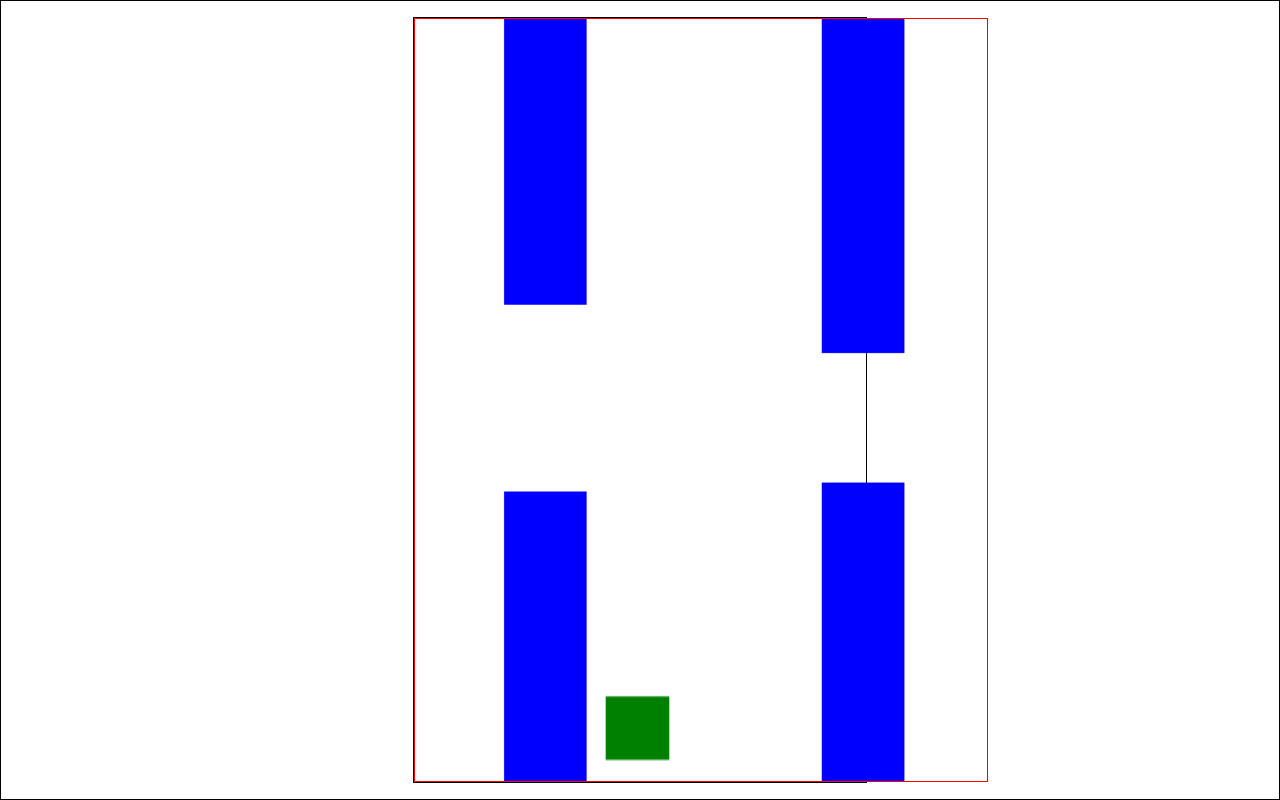
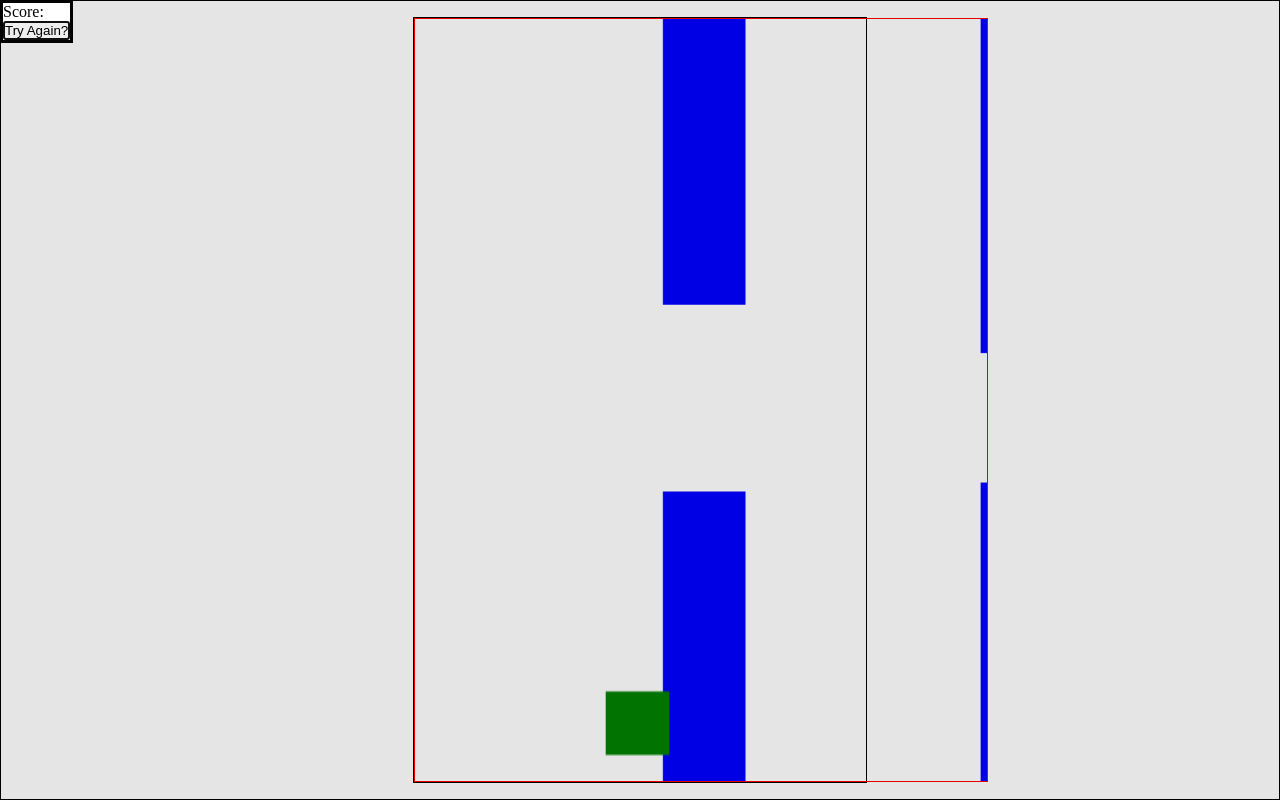
Before and after one commit to gustavords/g_flappy-bird-js, a website built with webpack: page src/template.html in a window 1280 px wide. Built offline with nearby package versions, Linux system fonts and the light colour scheme.

Commit message:
Fix obstacles.collison() logic, change legibility of code

```diff
--- a/src/logic.js
+++ b/src/logic.js
@@ -5,6 +5,7 @@
  * - grabbing items
  * - collision stuff
 */
+import { tr } from "date-fns/locale";
 import { Rectangle } from "./assets.js";
 import { ctx, CANVAS_HEIGHT, CANVAS_WIDTH, intervalCounter, intervalId } from "./main.js"
 export { Boundary, Obstacle }
@@ -41,7 +42,7 @@ class Boundary
       obj.dy *= -0.88; //reflection with damping;
       // for when obj goes beyond canvas
       obj.y += -( ( obj.y + obj.height ) - this.canvas_height ) * 1.5
-      return true;
+      return this.inBoundary = true;
     }
   }
 }
@@ -51,6 +52,12 @@ class Obstacle
   constructor ()
   {
     this.obstacleArr = []
+    this.hasHit = false;
+  }
+
+  get hasCollided ()
+  {
+    return this.hasHit;
   }
 
   obstacleGeneration ()
@@ -114,23 +121,13 @@ class Obstacle
     this.obstacleArr.forEach( obstacle =>
     {
 
-      const yA1 = obj.y;
-      const yB1 = obj.y + obj.height;
-      const yA2 = obstacle.y;
-      const yB2 = obstacle.y + obstacle.height;
-      const xA1 = obj.x;
-      const xB1 = obj.x + obj.width;
-      const xA2 = obstacle.x;
-      const xB2 = obstacle.x + obstacle.width;
-
-      if ( ( yA1 <= yB2 && yB2 < yB1 || yB1 >= yA2 && yA1 < yA2 ) &&
-        ( xA1 <= xB2 && xB2 < xB1 || xB1 >= xA2 && xA1 < xA2 ) )
+      if ( obj.x < obstacle.x + obstacle.width && obj.x + obj.width > obstacle.x &&
+        obj.y < obstacle.y + obstacle.height && obj.y + obj.height > obstacle.y )
       {
+        this.hasHit = true;
         clearInterval( intervalId );
       }
-
     } );
-
 
   }
 
--- a/src/main.js
+++ b/src/main.js
@@ -1,3 +1,4 @@
+import { Dialog } from './menu.js';
 import { Rectangle } from "./assets";
 import { Controller, LEFT, RIGHT, UP, DOWN } from "./input";
 import { Boundary, Obstacle } from "./logic";
@@ -17,6 +18,7 @@ const rect = new Rectangle( { x: CANVAS_WIDTH / 3, y: CANVAS_HEIGHT / 2, width:
 const control = new Controller();
 const walls = new Boundary( { ctx: ctx, canvas_height: CANVAS_HEIGHT, canvas_width: CANVAS_WIDTH } );
 const obstacles = new Obstacle();
+const dialog = new Dialog();
 
 
 function game ()
@@ -30,7 +32,12 @@ function game ()
 
   obstacles.obstacleGeneration();
   obstacles.draw();
-  obstacles.collision(rect);
+  obstacles.collision( rect );
+
+  if ( obstacles.hasCollided )
+  {
+    dialog.show();
+  }
 
   rect.move();
   rect.draw();
--- /dev/null
+++ b/src/menu.js
@@ -0,0 +1,22 @@
+export { Dialog };
+
+class Dialog
+{
+  constructor ()
+  {
+
+    this.dialog = document.querySelector( `#try-again-dialog` );
+    this.button = document.querySelector( `#try-again-btn` );
+
+    this.button.addEventListener( `click`, () =>
+    {
+      this.dialog.close();
+    } )
+  }
+
+  show ()
+  {
+    this.dialog.showModal();
+  }
+
+}
--- a/src/template.html
+++ b/src/template.html
@@ -13,6 +13,13 @@
     <div>
         <canvas id="canvas" width="450" height="600"></canvas>
     </div>
+
+    <dialog id="try-again-dialog">
+        <p>Score: </p>
+        <button id="try-again-btn" autofocus>Try Again?</button>
+    </dialog>
 </body>
 
+
+
 </html>
```
